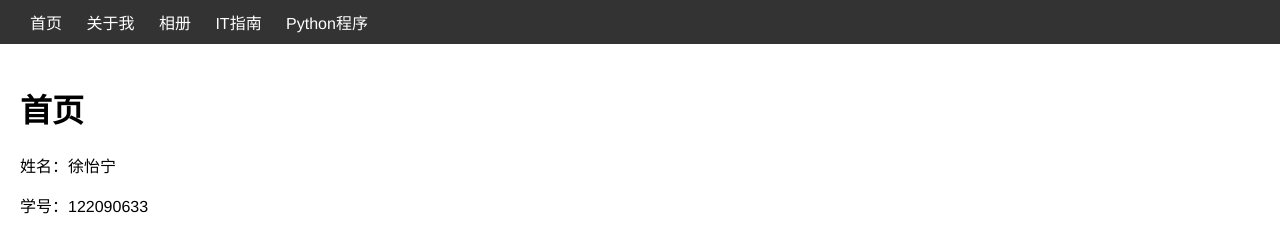
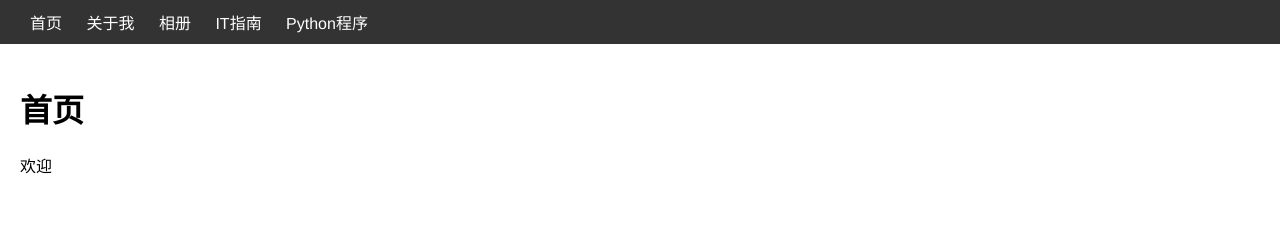
Before and after one commit to yunzhongran/yunzhongran.github.io, a plain HTML site: page index.html in a window 1280 px wide. Drawn offline with Linux system fonts and the light colour scheme.

Commit message:
Update index.html

```diff
--- a/index.html
+++ b/index.html
@@ -44,8 +44,8 @@
 
   <main>
     <h1>首页</h1>
-    <p>姓名：徐怡宁</p>
-    <p>学号：122090633</p>
+    <p>欢迎</p>
+
   </main>
 </body>
 </html>
```
